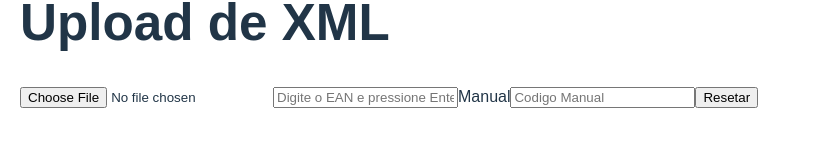
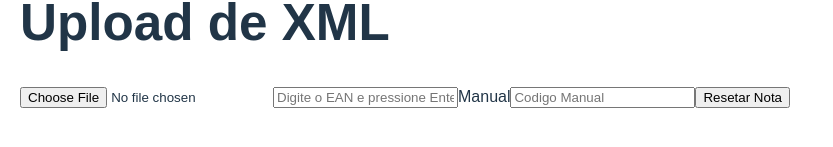
Before and after one commit to SchuGabriel/Conferencia-Nota-Fiscal-por-XML, a React (Vite) app in the folder frontend/: page / in a window 1280 px wide. Shown: the part 365-512 px from the top of the page, without its empty margins (0-833 px from the left). Built offline with nearby package versions, Linux system fonts and the light colour scheme.

Commit message:
:hammer: confirmation and reset counters in handleReset

```diff
--- a/frontend/src/App.jsx
+++ b/frontend/src/App.jsx
@@ -39,10 +39,11 @@ function App() {
 
   const handleEanProd = (codeProduct, ean) => {
     console.log("Código Manual:", codeProduct, "EAN:", ean);
-
+    let product;
     const updatedProducts = products.map((item) => {
+      product = item.code + " " + item.name;
       if (codeProduct) {
-        if (item.name.includes(codeProduct)) {
+        if (product.includes(codeProduct)) {
           return {
             ...item,
             countQuantity: item.countQuantity + 1,
@@ -60,12 +61,23 @@ function App() {
       }
       return item;
     });
-
     setProducts(updatedProducts);
   };
 
   const handleReset = () => {
-    setProducts([]);
+    if (!confirm("Deseja resetar?")) {
+      return;
+    }
+
+    const resetProducts = products.map((item) => {
+      return {
+        ...item,
+        countQuantity: 0,
+        finalQuantity: 0,
+      }
+    });
+
+    setProducts(resetProducts);
     setError('');
     if (fileInputRef.current) {
       fileInputRef.current.value = '';
@@ -103,7 +115,7 @@ function App() {
             }
           }}
         />
-        <input type="button" value="Resetar" onClick={handleReset} />
+        <input type="button" value="Resetar Nota" onClick={handleReset} />
         {error && <p style={{ color: 'red' }}>{error}</p>}
       </div>
 
```
